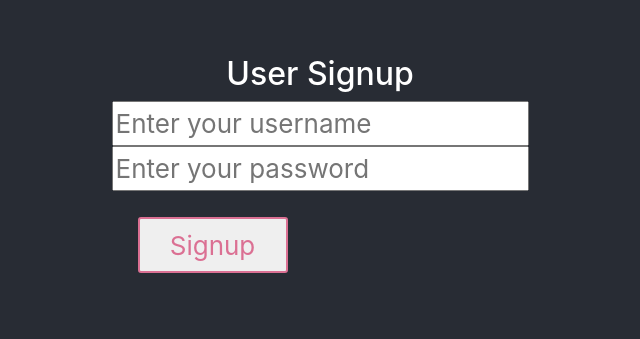
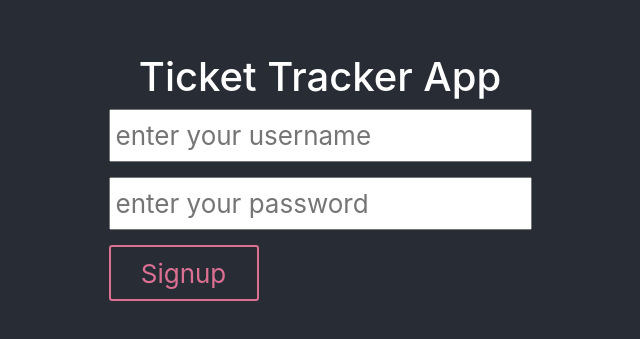
Before and after one commit to Lumexralph/ticket-tracker-app, a React (Create React App) app: page /auth/signup in a window 1280 px wide. Shown: the part 223-562 px from the top of the page, without its empty margins (320-960 px from the left). Built offline with nearby package versions, Linux system fonts and the light colour scheme.

Commit message:
implement the signup page view

```diff
--- a/package.json
+++ b/package.json
@@ -10,14 +10,17 @@
     "@types/node": "^12.0.0",
     "@types/react": "^16.9.0",
     "@types/react-dom": "^16.9.0",
+    "@types/react-redux": "^7.1.7",
     "@types/react-router-dom": "^5.1.3",
     "@types/styled-components": "^5.0.1",
     "bootstrap": "^4.4.1",
     "react": "^16.13.0",
     "react-bootstrap": "^1.0.0-beta.17",
     "react-dom": "^16.13.0",
+    "react-redux": "^7.2.0",
     "react-router-dom": "^5.1.2",
     "react-scripts": "3.4.0",
+    "redux": "^4.0.5",
     "styled-components": "^5.0.1",
     "typescript": "~3.7.2"
   },
--- a/src/components/home/index.tsx
+++ b/src/components/home/index.tsx
@@ -19,10 +19,9 @@ const Nav = styled.nav`
 
 // base button
 // the props expected
-interface ButtonProps {
+type ButtonProps = {
   readonly colour?: string;
-  readonly width?: number;
-}
+};
 
 const Button = styled.button<ButtonProps>`
   color: ${({ colour }) => (colour ? colour : "white")};
--- a/src/components/signup/index.tsx
+++ b/src/components/signup/index.tsx
@@ -2,7 +2,7 @@ import styled from "styled-components";
 import StyledHome from "../home";
 
 // TODO: create a reusable style for the home and signup styled components
-const Container = styled.body`
+const Container = styled.main`
   background-color: #282c34;
   min-height: 100vh;
   display: flex;
@@ -15,24 +15,21 @@ const Container = styled.body`
 
 const FormWrapper = styled.form`
   display: grid;
+  gap: 15px;
 `;
 
-interface InputProps {
-  readonly type: string;
-  readonly name: string;
-  readonly placeholder?: string;
-  readonly required?: boolean;
-}
-const Input = styled.input<InputProps>``;
+const Input = styled.input`
+  padding: 5px;
+`;
 
 const InputWrapper = styled.div``;
 
-interface LabelProps {
-  readonly htmlFor: string;
-}
-const Label = styled.label<LabelProps>``;
+const Label = styled.label``;
 
-const Button = styled(StyledHome.Button)``;
+const Button = styled(StyledHome.Button)`
+  margin: 0;
+  background: transparent;
+`;
 
 export default {
   Container,
--- a/src/pages/signup.tsx
+++ b/src/pages/signup.tsx
@@ -1,20 +1,46 @@
-import React from "react";
+import React, { useState } from "react";
 
 import StyledSignup from "../components/signup";
+import StyledHome from "../components/home";
+
+const initialAccountInfo = {
+  username: "",
+  password: "",
+};
 
 const Signup = () => {
+  const [{ username, password }, setAccountInfo] = useState(initialAccountInfo);
+
+  const clearState = () => {
+    setAccountInfo({ ...initialAccountInfo });
+  };
+
+  const handleChange = (e: import("react").ChangeEvent<HTMLInputElement>) => {
+    e.preventDefault();
+    const { name, value } = e.target;
+    setAccountInfo((prevState) => ({ ...prevState, [name]: value }));
+  };
+
+  const handleSubmit = (e: import("react").FormEvent<HTMLFormElement>) => {
+    e.preventDefault();
+    // clean form
+    clearState();
+  };
+
   return (
     <StyledSignup.Container>
-      <h2>User Signup</h2>
-
-      <StyledSignup.FormWrapper>
+      <StyledHome.H1>Ticket Tracker App</StyledHome.H1>
+      <StyledSignup.FormWrapper onSubmit={handleSubmit}>
         <StyledSignup.InputWrapper>
           <StyledSignup.Label htmlFor="username"></StyledSignup.Label>
           <StyledSignup.Input
             type="text"
             name="username"
-            placeholder="Enter your username"
-            required={true}
+            value={username}
+            autoComplete="username"
+            placeholder="enter your username"
+            onChange={handleChange}
+            required
           />
         </StyledSignup.InputWrapper>
 
@@ -23,8 +49,11 @@ const Signup = () => {
           <StyledSignup.Input
             type="password"
             name="password"
-            placeholder="Enter your password"
-            required={true}
+            value={password}
+            autoComplete="password"
+            placeholder="enter your password"
+            onChange={handleChange}
+            required
           />
         </StyledSignup.InputWrapper>
 
```
Also changed, not shown: 2 other files (tests, documents, lock files or other folders).
